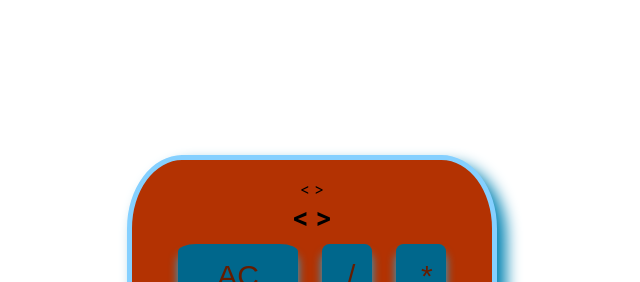
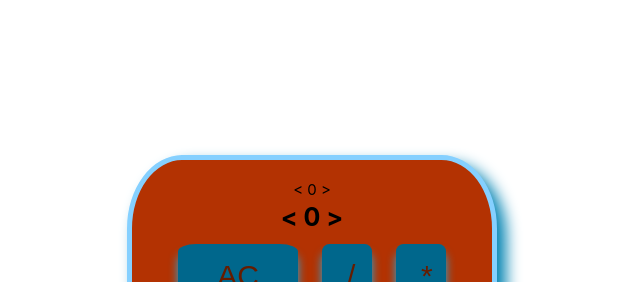
Before and after one commit to freeCodeCamp-Challenges/calculator, a React (Create React App) app: page / in a window 1280 px wide. Shown: the top 282 px of the page, without its empty margins (328-968 px from the left). Built offline with nearby package versions, Linux system fonts and the light colour scheme.

Commit message:
get only one zero at the beggining

```diff
--- a/src/Calculator.js
+++ b/src/Calculator.js
@@ -99,17 +99,18 @@ const CalcButtons = props => {
 };
 
 const Calculator = props => {
-  const [number, setNumber] = useState(" ");
+  const [number, setNumber] = useState("0");
   const [storedNumber, setStoredNumber] = useState(0);
-  const [history, setHistory] = useState("");
+  const [history, setHistory] = useState("0");
   const [functionType, setFunctionType] = useState("");
 
-  console.log("storedNumber out", storedNumber);
+  // console.log("storedNumber out", storedNumber);
+  // console.log("number out", number);
 
   const doTheMath = useCallback(() => {
-    console.log("number ", number);
-    console.log("storedNumber ", storedNumber);
-    console.log("functionType", functionType);
+    // console.log("number ", number);
+    // console.log("storedNumber ", storedNumber);
+    // console.log("functionType", functionType);
     switch (functionType) {
       case "add":
         setNumber(
@@ -142,17 +143,17 @@ const Calculator = props => {
         setNumber(
           `${Math.round(
             `${parseFloat(storedNumber) * parseFloat(number) * 1000}`
-            ) / 1000}`
-            );
-            setStoredNumber(0);
-            setHistory("");
+          ) / 1000}`
+        );
+        setStoredNumber(0);
+        setHistory("");
         break;
       default:
         break;
     }
   }, [number, storedNumber, functionType]);
 
-  const handleClick = useCallback(
+  const handleClick =
     id => {
       console.log("handleClick", id);
       if (
@@ -168,10 +169,15 @@ const Calculator = props => {
           case "zero":
             setNumber(number => number + 0);
             setHistory(history => history + 0);
+
+            if (number.match(/^0/) && number.length === 1) {
+                setNumber('0')
+                setHistory('0')
+              }
             break;
           case "one":
             setNumber(number => number + 1);
-            setHistory(history => history  + 1);
+            setHistory(history => history + 1);
             break;
           case "two":
             setNumber(number => number + 2);
@@ -276,9 +282,8 @@ const Calculator = props => {
             break;
         }
       }
-    },
-    [setNumber, number, storedNumber, doTheMath]
-  );
+    }
+
 
   return (
     <div id="head">
```
